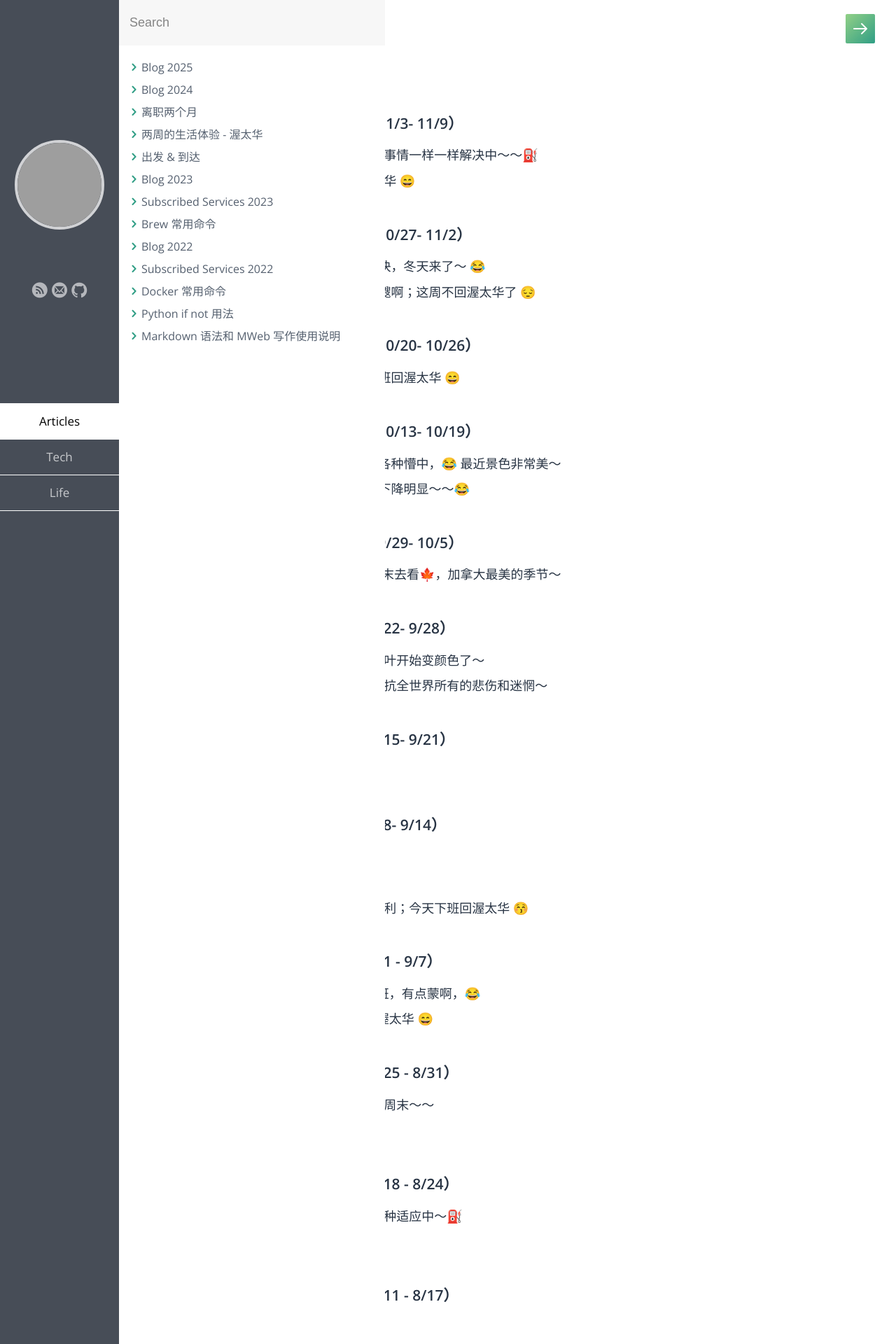
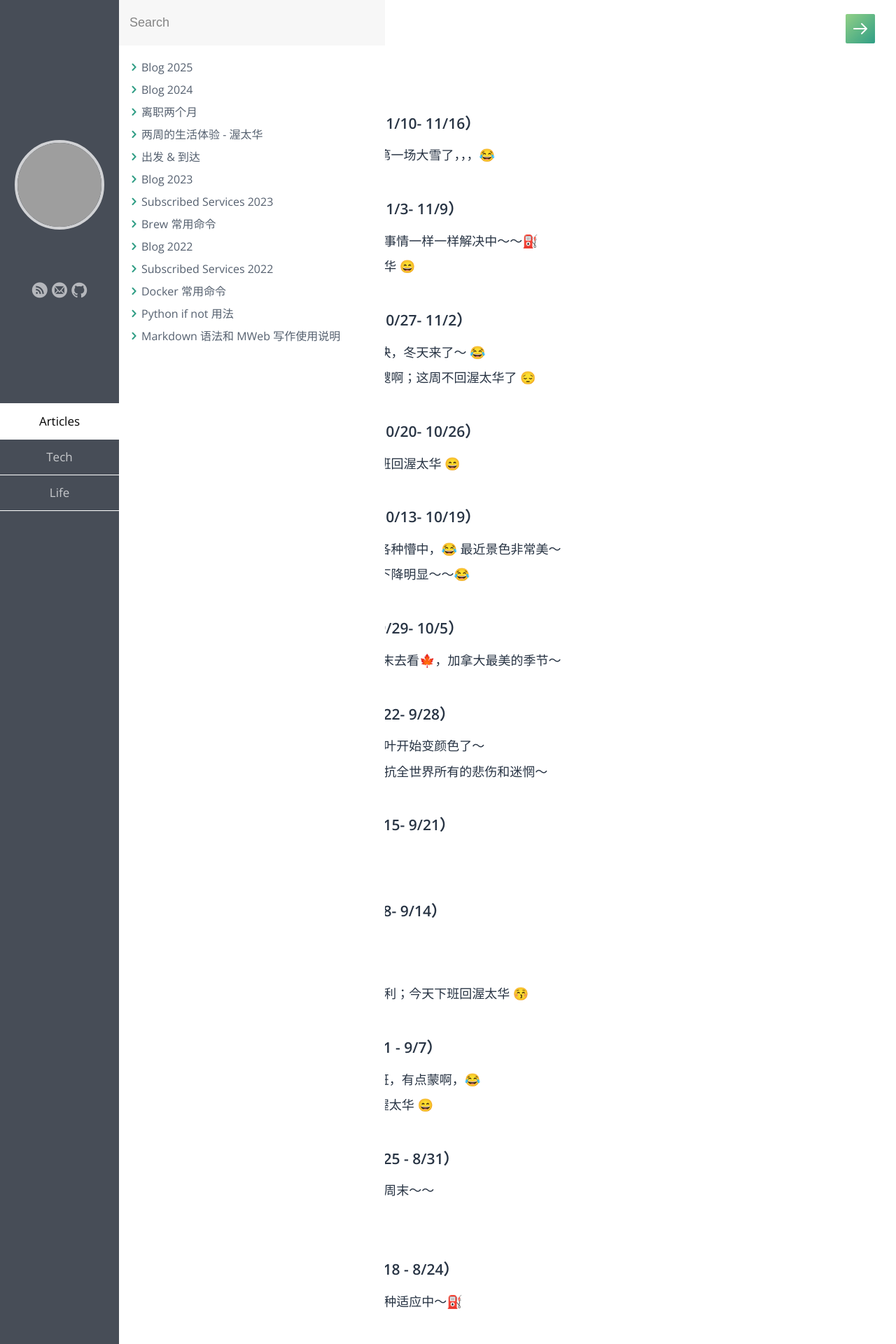
Before and after one commit to samxupeiran/samxupeiran.github.io, a Jekyll site: the page built from _posts/life/2025-01-02-my-blog.md, in a window 1280 px wide. Shown: the top 1920 px of the page at 70% size. Built offline with Jekyll 4.4.1, drawn with Linux system fonts in a browser that asks for light colours; some web fonts are replaced; some of the changed text lies outside the part shown; grey boxes are pictures that could not be loaded.

Commit message:
feat: add weekly blog 11/12

```diff
--- a/_posts/life/2025-01-02-my-blog.md
+++ b/_posts/life/2025-01-02-my-blog.md
@@ -5,6 +5,9 @@ category: Life
 tags: Blog
 ---
 
+
+- ### 2025 年 11 月 第 2 周（11/10- 11/16）
+     - 11/12 忙得很啊；下起来第一场大雪了，，，😂
 
 - ### 2025 年 11 月 第 1 周（11/3- 11/9）
      - 11/6 最近又是比较忙了；事情一样一样解决中～～⛽️
```
